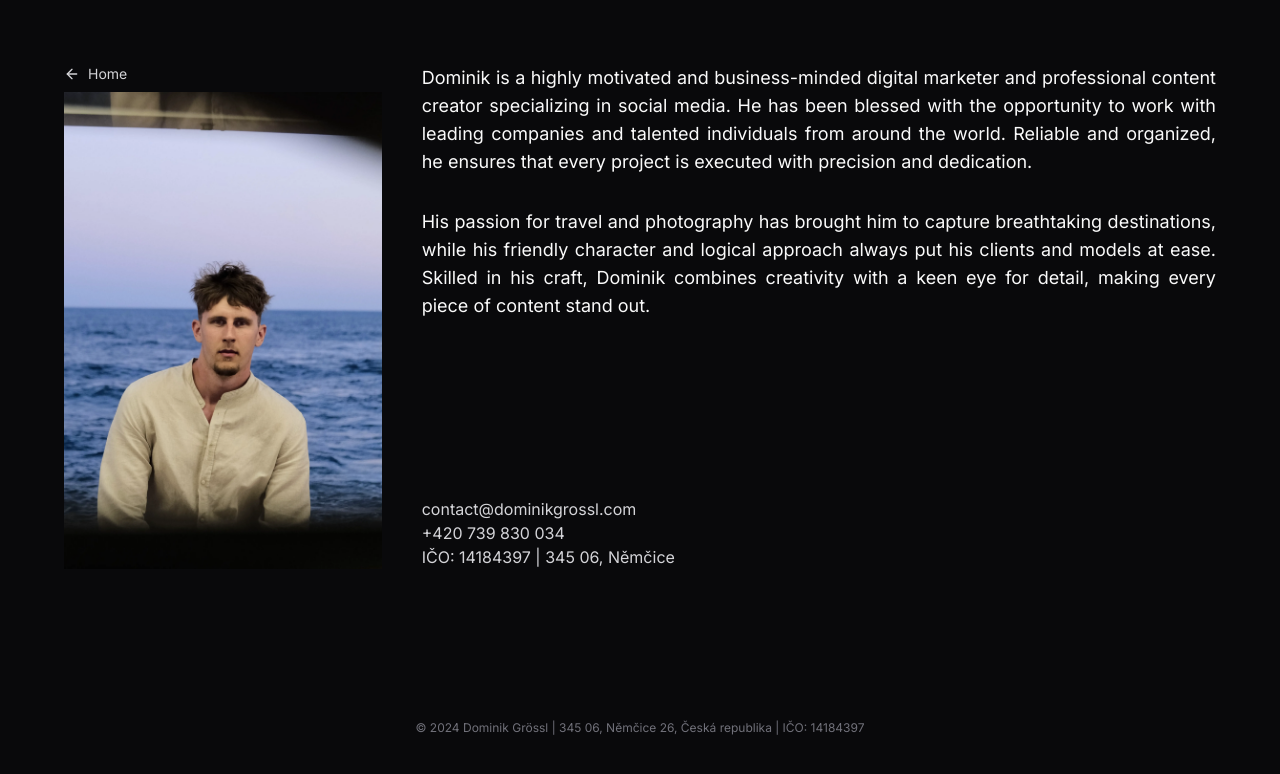
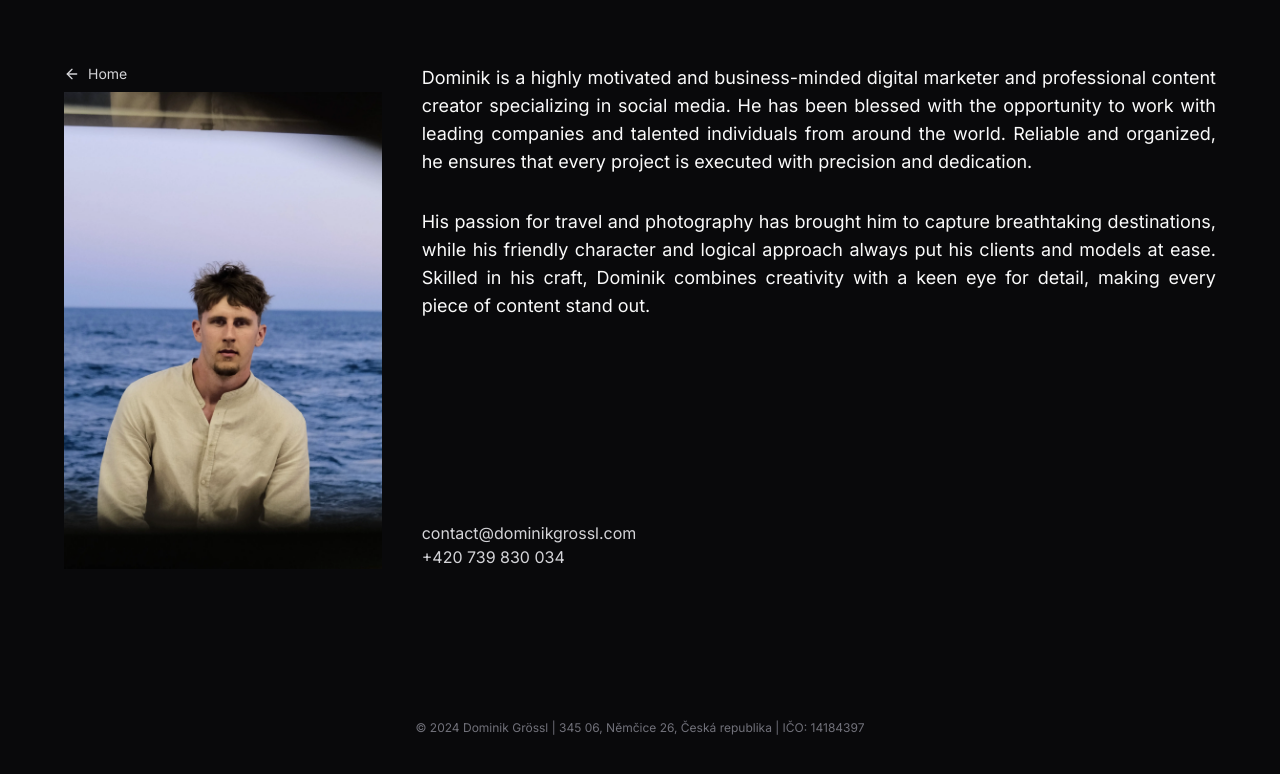
Before and after one commit to ton1czech/grossl, a Next.js app: page /about in a window 1280 px wide. Shown: the top 774 px of the page. Built offline with nearby package versions, Linux system fonts and the light colour scheme.

Commit message:
❌REMOVED: ico about page

```diff
--- a/app/about/page.tsx
+++ b/app/about/page.tsx
@@ -159,20 +159,6 @@ export default function Page() {
                 +420 739 830 034
               </Link>
             </motion.div>
-            <motion.p
-              // initial={{ opacity: 0, x: -10 }}
-              animate={{
-                opacity: isHovered ? '50%' : '100%',
-                x: 0,
-              }}
-              transition={{
-                // delay: isInitialRender ? 3.4 : 0,
-                // duration: isInitialRender ? 0.7 : 0.35,
-                duration: 0.35,
-              }}
-            >
-              IČO: 14184397 | 345 06, Němčice
-            </motion.p>
           </div>
         </div>
       </div>
```
